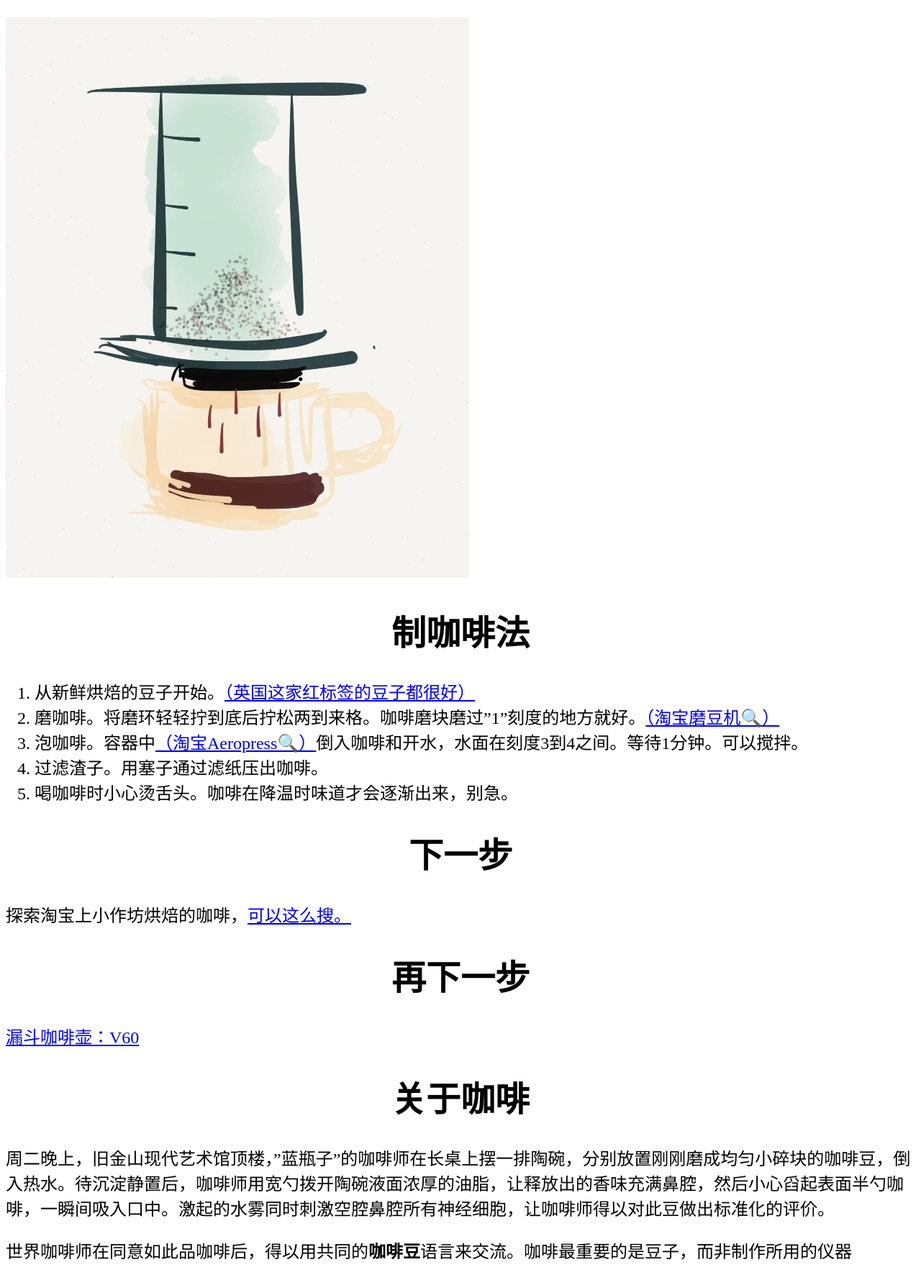
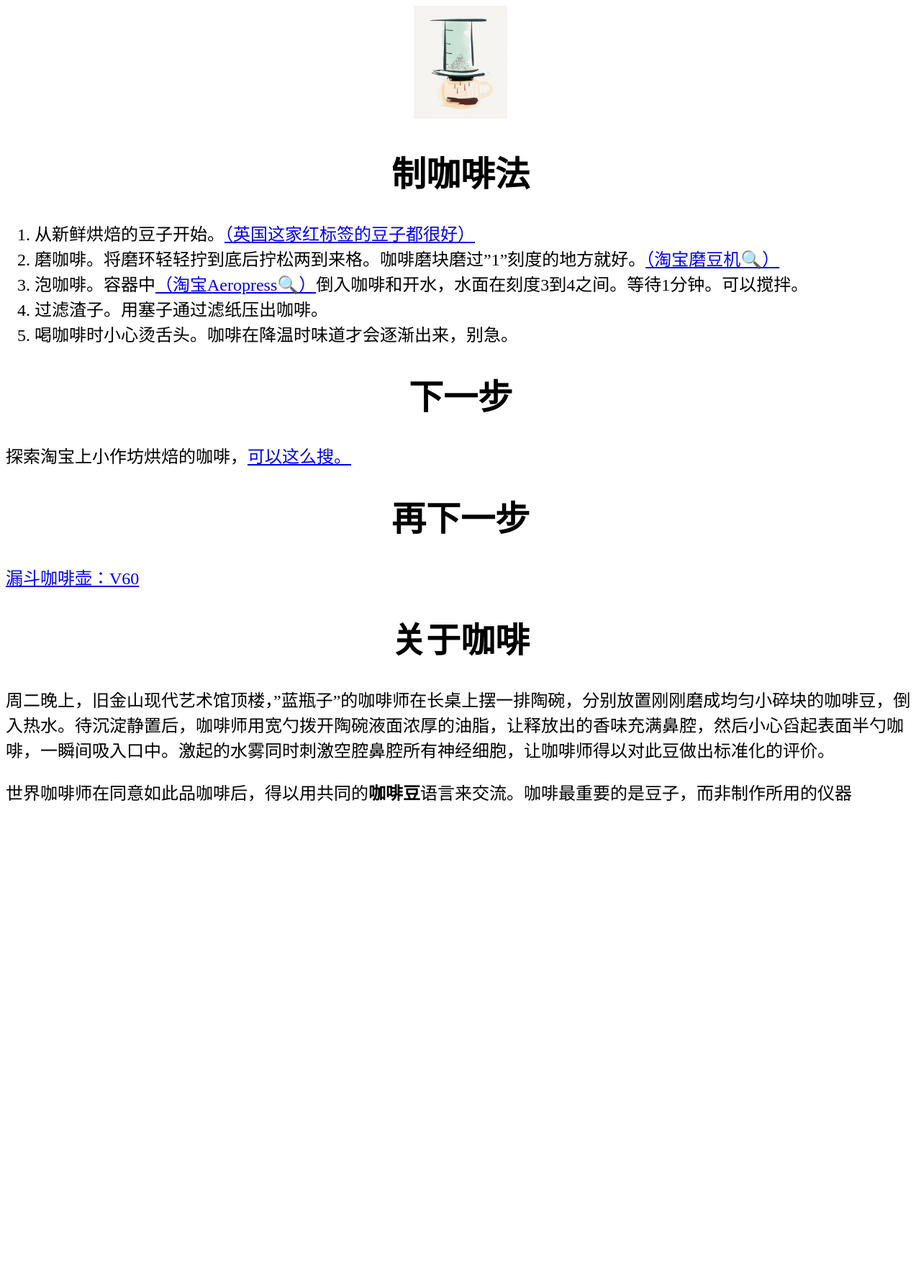
Before and after one commit to pspEgg/cohi, a Jekyll site: the page built from index.md, in a window 1280 px wide. Shown: the whole page at 72% size. Built offline with Jekyll 4.4.1, drawn with Linux system fonts in a browser that asks for light colours; Markdown is read by kramdown in place of the engine named in the settings; after the commit the page ends 1142 px from its top, so only the background shows below that.

Commit message:
shrink logo

```diff
--- a/_layouts/default.html
+++ b/_layouts/default.html
@@ -17,6 +17,13 @@ title: template
 	h1,h2,h3{
 	text-align:center;
 	}
+	figure{
+	width:130px;
+	margin:0 auto;
+	}
+	img{
+	width:100%;
+	}
 	#content{
 	max-width:640px;
 	margin:0 auto
--- a/index.md
+++ b/index.md
@@ -3,7 +3,7 @@ title: co-hi-
 layout: default
 ---
 
-![aeropress](http://pspegg.github.io/cohi/aero.jpg)
+<figure><img src="http://pspegg.github.io/cohi/aero.jpg" /></figure>
 
 # 制咖啡法
 
```
